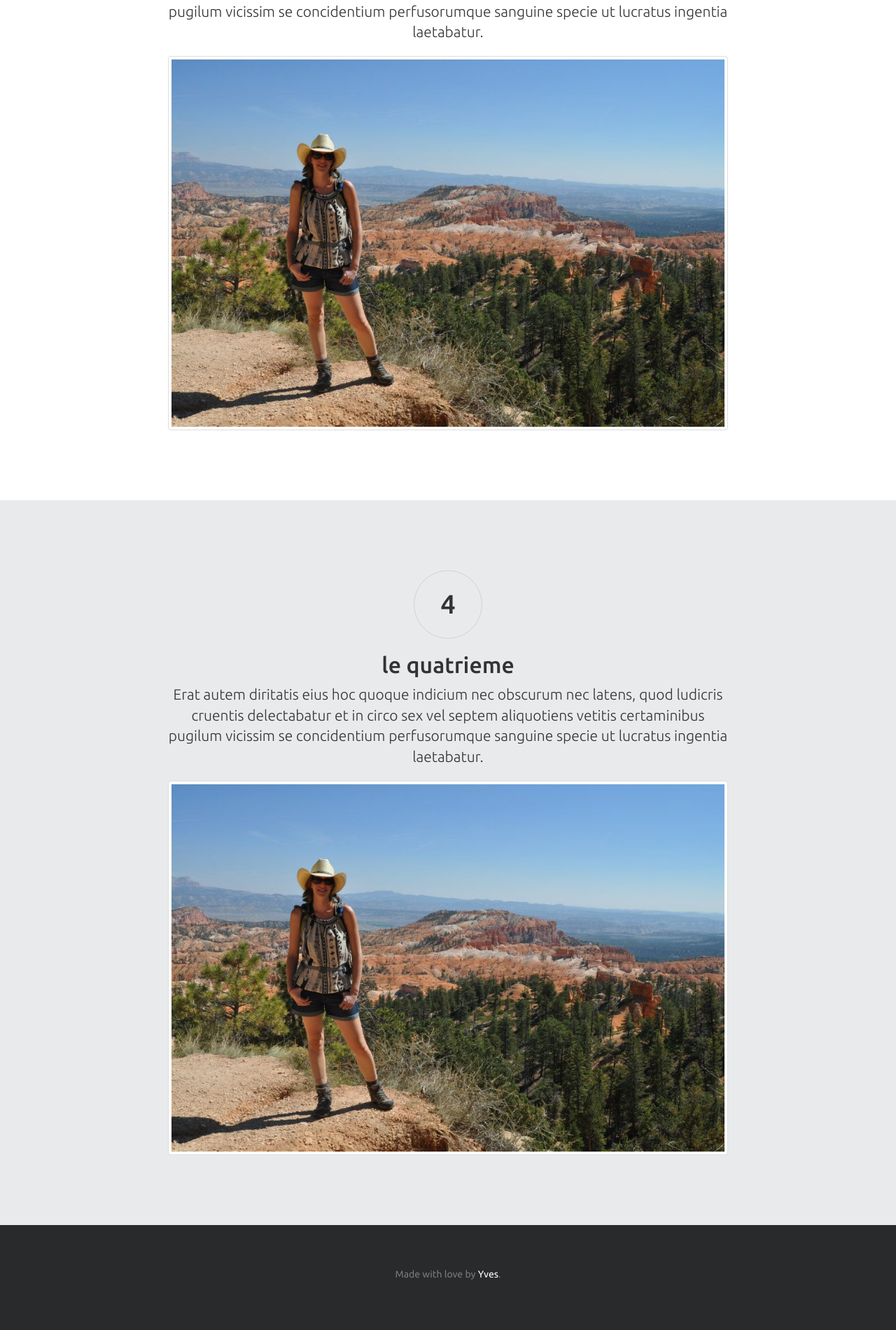
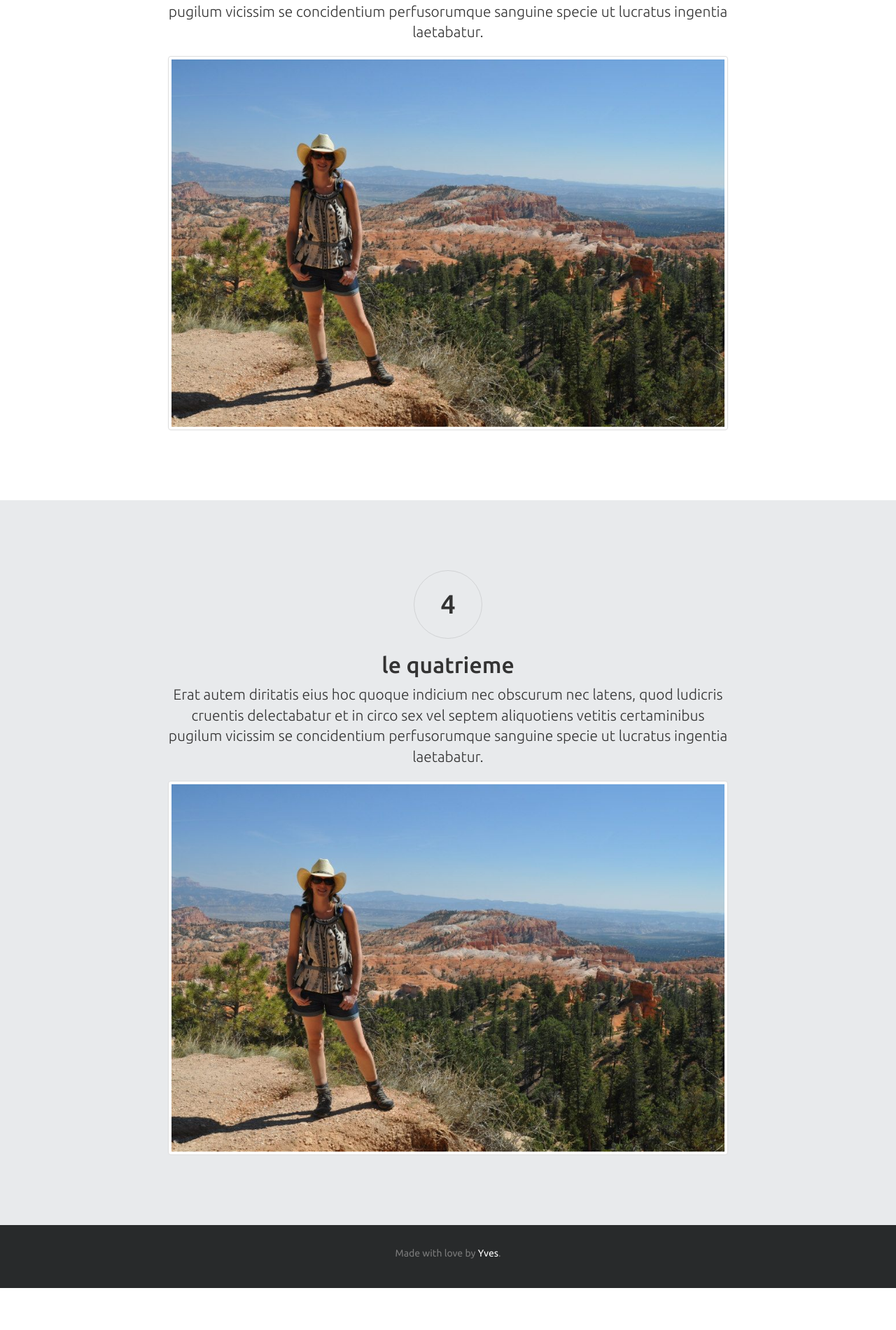
Before and after one commit to link-webcreations/juetpy, a Jekyll site: the page built from index.html, in a window 1280 px wide. Shown: the part 3063-4964 px from the top of the page at 70% size. Built offline with Jekyll 4.4.1, drawn with Linux system fonts in a browser that asks for light colours; Markdown is read by kramdown in place of the engine named in the settings; the list of posts is cut into pages by our own code; after the commit the page ends 4904 px from its top, so only the background shows below that.

Commit message:
update footer

```diff
--- a/assets/css/main.css
+++ b/assets/css/main.css
@@ -34,16 +34,9 @@ body {
  */
 
 .footer {
-  padding: 60px 20px;
+  padding: 30px 20px;
   color: #999;
   background-color: #282a2b;
-}
-.footer ul {
-  margin-bottom: 30px;
-}
-.footer li {
-  padding-top: 5px;
-  padding-bottom: 5px;
 }
 .footer a {
   color: #fff;
```
